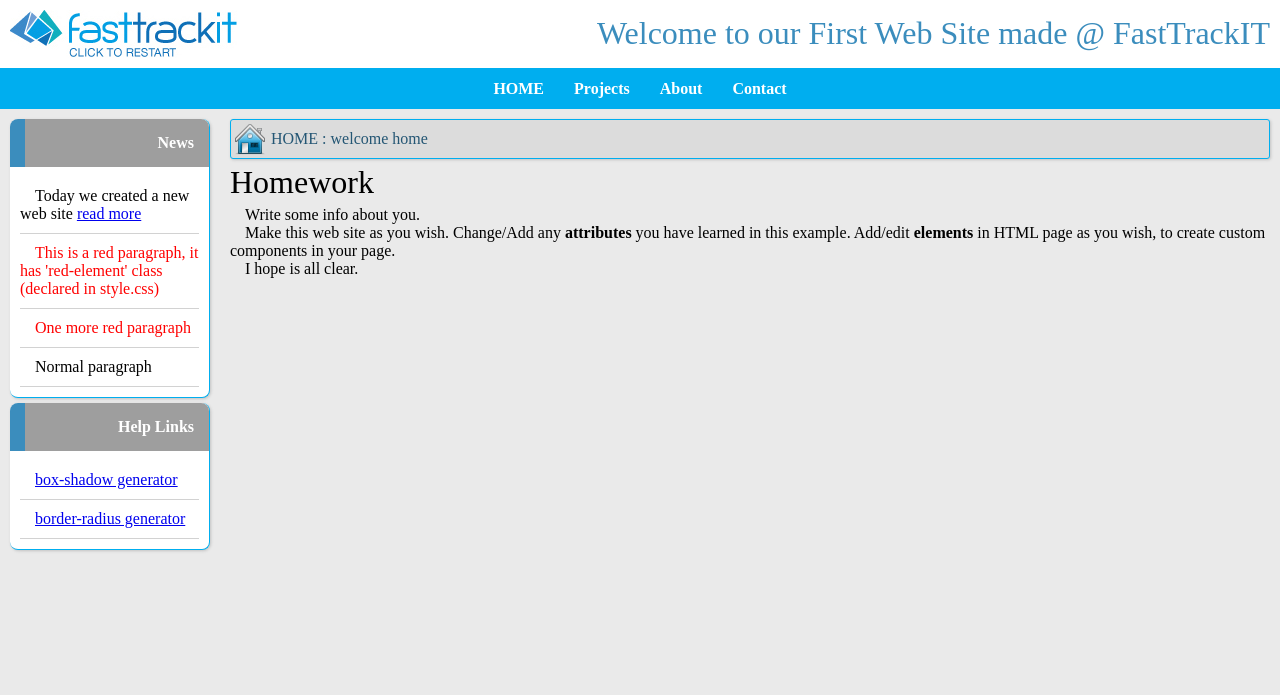
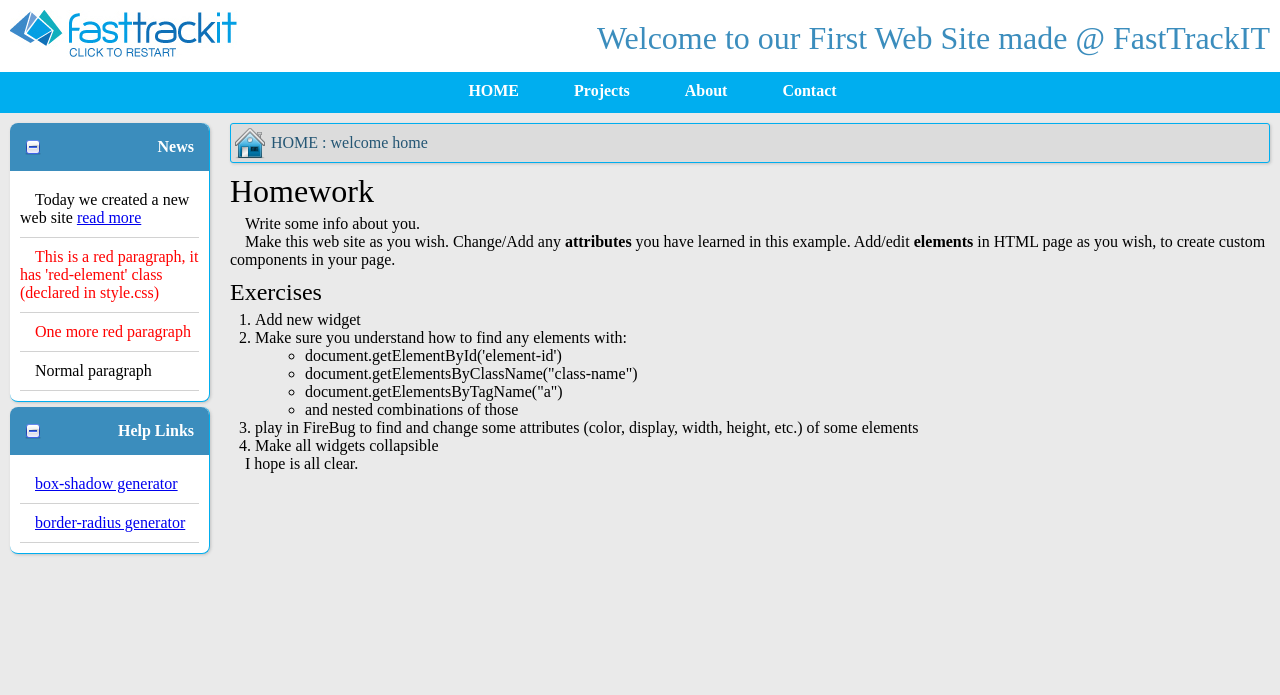
Before and after one commit to nmatei/web-programming-tutorial, a PHP site: page / in a window 1280 px wide. Shown: the top 695 px of the page. Run offline with PHP 8.4, Linux system fonts and the light colour scheme; grey boxes are pictures that could not be loaded.

Commit message:
move all js code from html in functions.js

```diff
--- a/css/style.css
+++ b/css/style.css
@@ -8,21 +8,25 @@ p {
 
 h1 {
     font-size: 2em;
-    margin: 5px 0 5px 0;
+    margin: 10px 0 5px 0;
 }
 
 h2 {
     font-size: 1.5em;
-    margin: 5px 0 5px 0;
+    margin: 10px 0 5px 0;
 }
 
 strong {
     font-weight: bold;
 }
 
+ul, li {
+    margin-left: 25px;
+}
+
 header {
     padding: 10px;
-    height: 48px;
+    min-height: 48px;
     background-color: white;
 }
 
@@ -85,13 +89,15 @@ footer {
 
 #top-menu div ul li {
     float: left;
+    height: 40px;
 }
 
 #top-menu div ul a {
     color: #ffffff;
     text-decoration: none;
-    padding: 12px 15px 12px 15px;
+    padding: 10px 15px 10px 15px;
     display: block;
+    height: 20px;
 }
 
 #top-menu div ul a:hover {
--- a/index.html
+++ b/index.html
@@ -35,12 +35,12 @@
                 <div class="content">
                     <p>
                         Today we created a new web site
-                        <a id="show-info" href="#" onclick="document.getElementById('more-info').style.display='inline'; document.getElementById('show-info').style.display='none';">read more</a>
+                        <a id="show-info" href="#">read more</a>
 
                     <span id="more-info" style="display: none;">
                         made at 'Web programming' course.
                         We learned about HTML (Hyper Text Markup Language), CSS (Cascading Style Sheets) and JS (JavaScript)
-                        <a href="#" onclick="document.getElementById('more-info').style.display='none'; document.getElementById('show-info').style.display='inline';">hide detail</a>
+                        <a id="hide-info" href="#">hide detail</a>
                     </span>
                     </p>
                     <p class="red-element">This is a red paragraph, it has 'red-element' class (declared in style.css)</p>
@@ -67,6 +67,20 @@
                 Make this web site as you wish. Change/Add any <strong>attributes</strong> you have learned in this example.
                 Add/edit <strong>elements</strong> in HTML page as you wish, to create custom components in your page.
             </p>
+            <h2>Exercises</h2>
+            <ol>
+                <li>Add new widget</li>
+                <li>Make sure you understand how to find any elements with:
+                    <ul>
+                        <li>document.getElementById('element-id')</li>
+                        <li>document.getElementsByClassName("class-name")</li>
+                        <li>document.getElementsByTagName("a")</li>
+                        <li>and nested combinations of those</li>
+                    </ul>
+                </li>
+                <li>play in FireBug to find and change some attributes (color, display, width, height, etc.) of some elements</li>
+                <li>Make all widgets collapsible</li>
+            </ol>
             <p>I hope is all clear.</p>
         </div>
         <div class="clear"></div>
--- a/js/functions.js
+++ b/js/functions.js
@@ -1,16 +1,28 @@
-var newsWidget = document.getElementById('news-widget');
-newsWidget.getElementsByClassName('header')[0].onclick = function(){
-    if(newsWidget.className == 'widget') {
-        newsWidget.className = 'widget collapsed';
+// show/hide more info
+document.getElementById('show-info').onclick = function () {
+    document.getElementById('more-info').style.display='inline';
+    document.getElementById('show-info').style.display='none';
+};
+
+document.getElementById('hide-info').onclick = function () {
+    document.getElementById('more-info').style.display='none';
+    document.getElementById('show-info').style.display='inline';
+};
+
+// collapse/expand news widget
+var newsWidget = document.getElementById("news-widget");
+newsWidget.getElementsByClassName("header")[0].onclick = function () {
+    if (newsWidget.className == "widget") {
+        newsWidget.className = "widget collapsed";
     } else {
-        newsWidget.className = 'widget';
+        newsWidget.className = "widget";
     }
 };
 
-
-var links = document.getElementById("top-menu").getElementsByTagName('a');
+// actions for top links
+var links = document.getElementById("top-menu").getElementsByTagName("a");
 for (var i = 0; i < links.length; i++) {
-    links[i].onclick = function() {
-        document.getElementById('breadcrumb').innerHTML = this.innerHTML + ' : ' + this.title;
+    links[i].onclick = function () {
+        document.getElementById("breadcrumb").innerHTML = this.innerHTML + " : " + this.title;
     }
 }
```
Also changed, not shown: img/toggle-collapse.png (added), img/toggle-expand.png (added).
